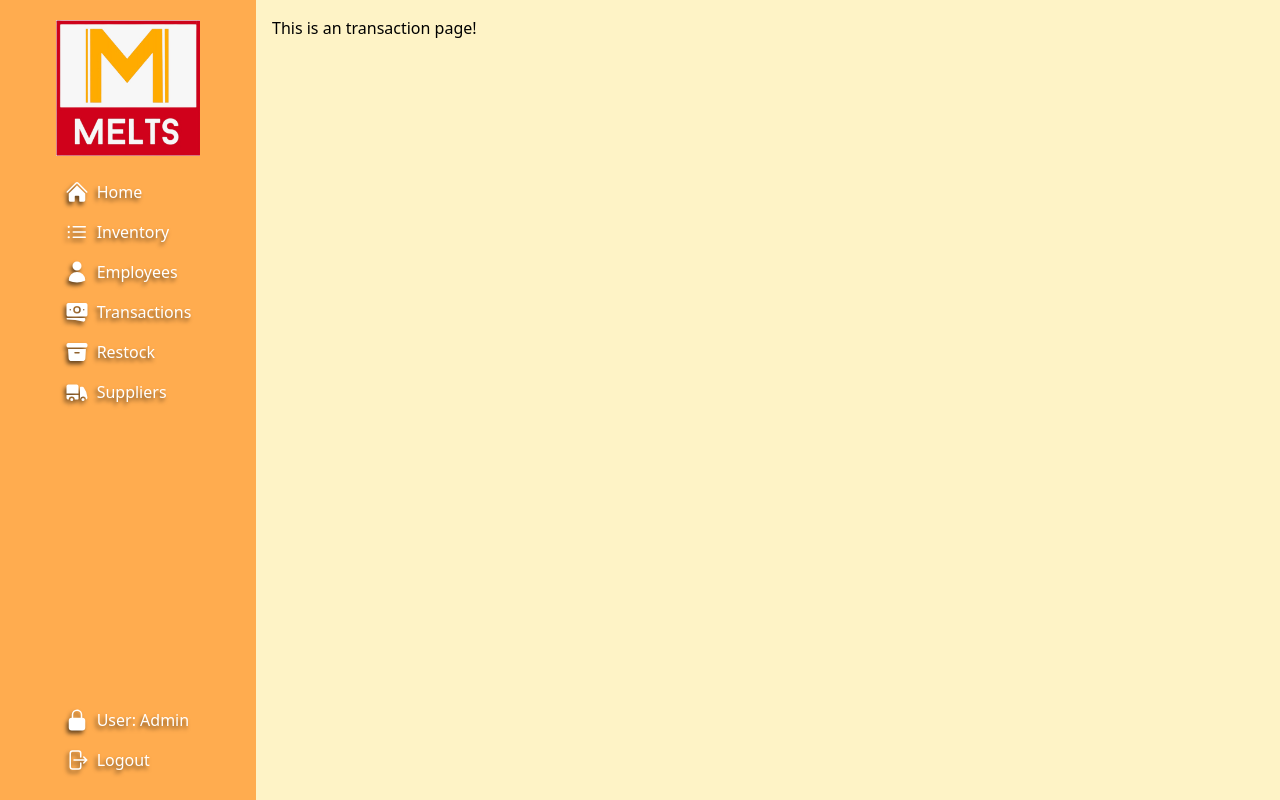
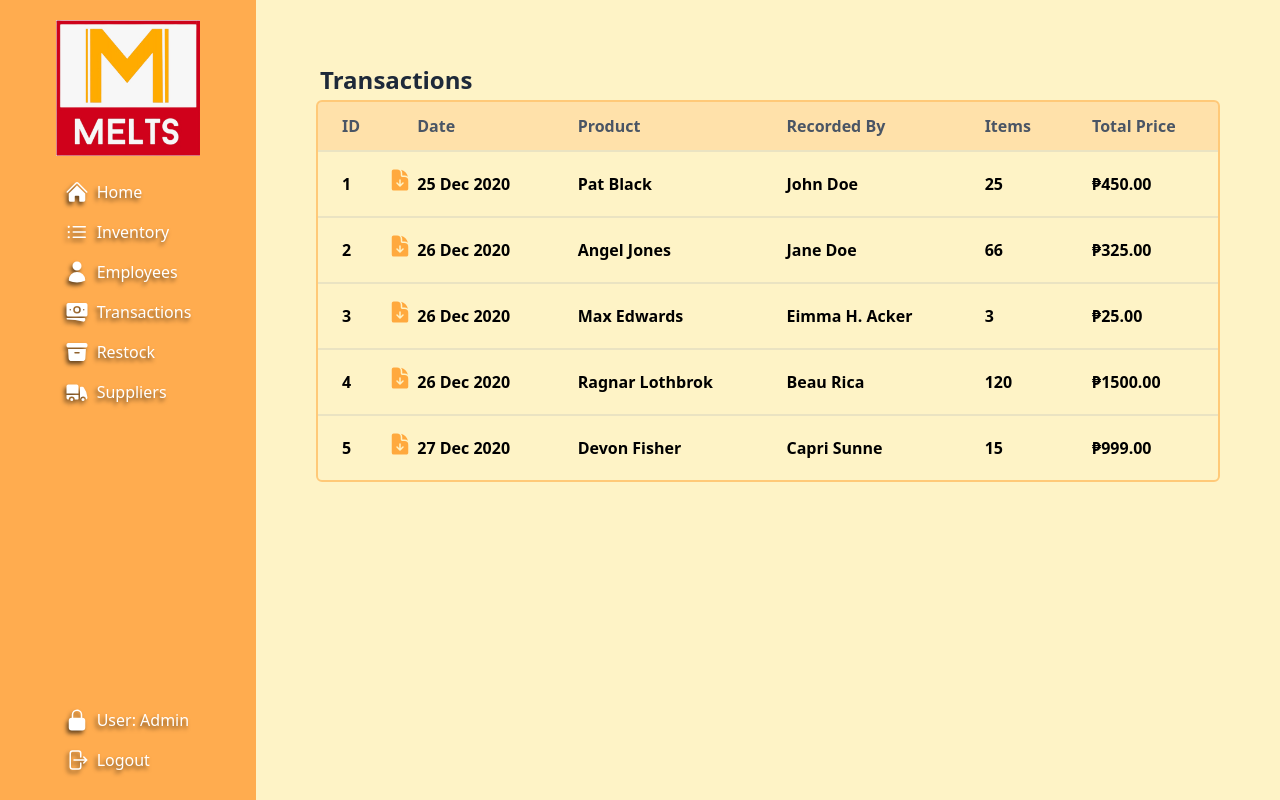
Before and after one commit to rcSabucido/melts-inventory, a React (Vite) app: page /transaction in a window 1280 px wide. Built offline with nearby package versions, Linux system fonts and the light colour scheme.

Commit message:
'#2 Add Transaction table in Transaction.jsx '

```diff
--- a/src/pages/Transaction.jsx
+++ b/src/pages/Transaction.jsx
@@ -1,12 +1,17 @@
 import Sidebar from '../components/Sidebar.jsx';
+import Transactiontable from '../components/TransactionsTable.jsx';
+
 
 const TransactionPage = () => {
   return (
     <>
       <div className="flex">
         <Sidebar />
-        <main className="p-4 bg-amber-100 w-full">
-          <h2>This is an transaction page!</h2>
+        <main className="p-15 bg-amber-100 w-full">
+        <div className="p-1   text-2xl font-bold text-gray-800">
+        <a href="#">Transactions</a>
+        </div>
+          <Transactiontable />
         </main>
       </div>
     </>
```
